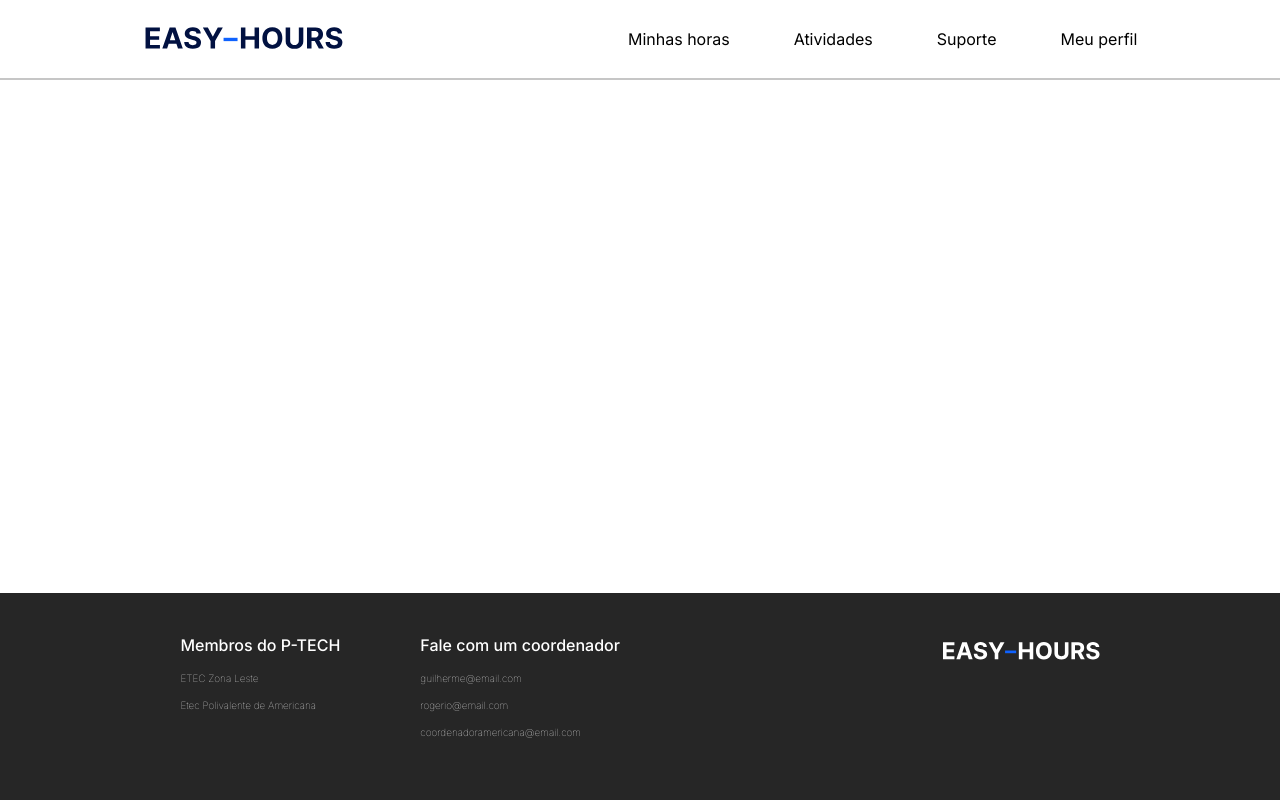
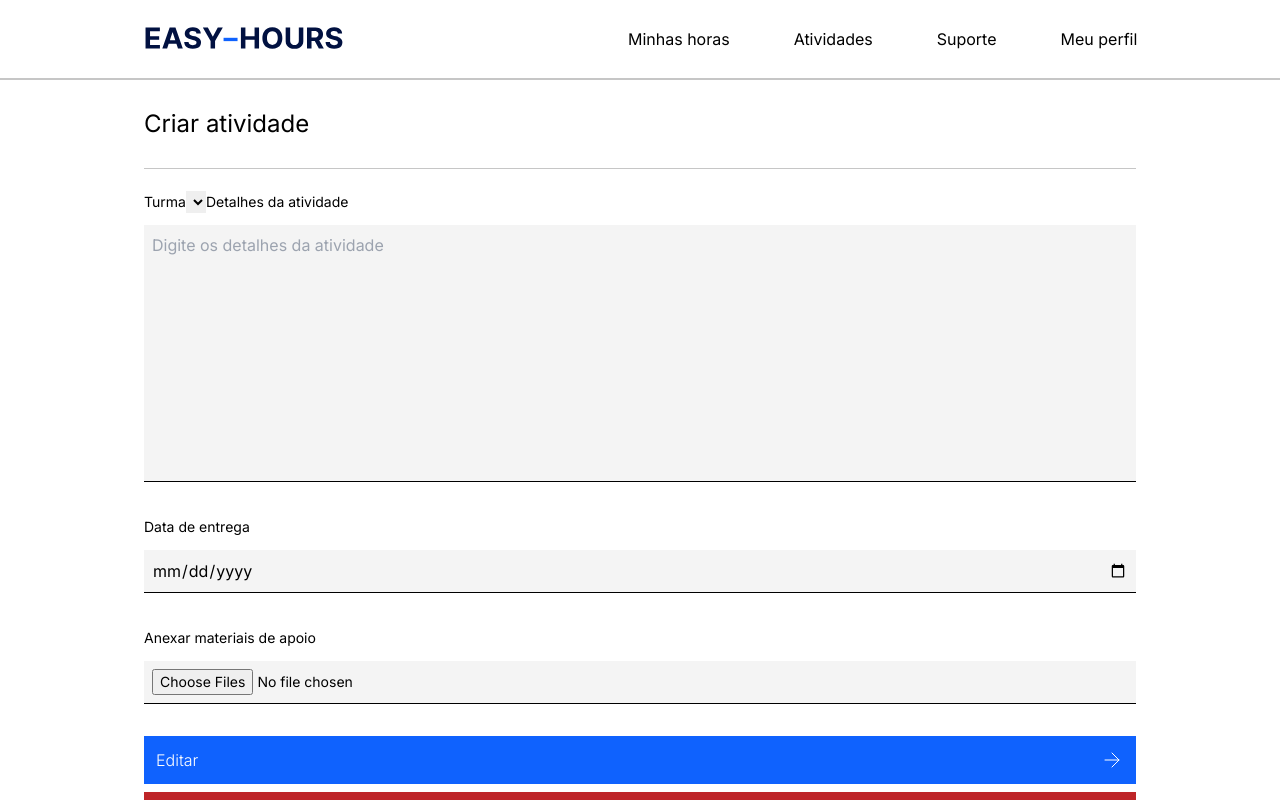
Before and after one commit to gabrielMendes21/tcc-etecZL, a Next.js app in the folder front/: page /coordenador-ETEC/atividades/nova-atividade in a window 1280 px wide. Shown: the top 800 px of the page. Built offline with nearby package versions, Linux system fonts and the light colour scheme.

Commit message:
add support and classes routes

```diff
--- a/front/src/app/(authenticated)/coordenador-ETEC/atividades/nova-atividade/page.jsx
+++ b/front/src/app/(authenticated)/coordenador-ETEC/atividades/nova-atividade/page.jsx
@@ -1,11 +1,66 @@
-import Delay from '@/components/LoadDelay'
+import FormSubmitButton from '@/components/FormSubmitButton'
+import H1 from '@/components/H1'
+import Main from '@/components/Main'
+import { Trash2 } from 'lucide-react'
 
 export default function NovaAtividade() {
   return (
-    <main>
-      <Delay>
-        <h1>Nova atividade</h1>
-      </Delay>
-    </main>
+    <Main>
+      <H1 title="Criar atividade" />
+
+      {/* Task fields */}
+      <form action="" className="pt-5">
+        <label htmlFor="class" className="text-sm">
+          Turma
+        </label>
+        <select name="class" id="class">
+          <option value=""></option>
+          <option value=""></option>
+          <option value=""></option>
+        </select>
+        {/* <input
+          type="text"
+          id="class"
+          className="mt-3 mb-8 border-b block w-full border-black bg-[#F4F4F4] focus:outline-highlighted rounded-none p-2"
+          placeholder="Digite o nome da atividade"
+        /> */}
+
+        <label htmlFor="task-details" className="text-sm">
+          Detalhes da atividade
+        </label>
+        <textarea
+          id="task-details"
+          cols="30"
+          rows="10"
+          className="mt-3 mb-8 w-full resize-none border-b block border-black bg-[#F4F4F4] focus:outline-highlighted p-2"
+          placeholder="Digite os detalhes da atividade"
+        ></textarea>
+
+        <label htmlFor="task-date" className="text-sm">
+          Data de entrega
+        </label>
+        <input
+          type="date"
+          id="task-date"
+          className="mt-3 mb-8 border-b block w-full border-black bg-[#F4F4F4] focus:outline-highlighted p-2"
+        />
+
+        <label htmlFor="task-files" className="text-sm">
+          Anexar materiais de apoio
+        </label>
+        <input
+          id="task-files"
+          type="file"
+          multiple
+          className="mt-3 mb-8 border-b block w-full border-black bg-[#F4F4F4] focus:outline-highlighted rounded-none p-2 text-sm"
+        />
+
+        <FormSubmitButton title="Editar" />
+        <button className="flex justify-between items-center w-full text-left font-light bg-[#BE2528] text-white p-3">
+          Excluir atividade
+          <Trash2 strokeWidth={1} />
+        </button>
+      </form>
+    </Main>
   )
 }
--- a/front/src/components/H2.jsx
+++ b/front/src/components/H2.jsx
@@ -1,7 +1,7 @@
 export default function H2({ title }) {
   return (
     <div>
-      <h2 className="text-base mt-5 py-7 md:text-2xl md:mb-8">{title}</h2>
+      <h2 className="text-base py-7 md:text-2xl md:mb-8">{title}</h2>
       <hr className="border-[#C6C6C6]" />
     </div>
   )
--- a/front/src/components/aluno/StudentHome.jsx
+++ b/front/src/components/aluno/StudentHome.jsx
@@ -38,6 +38,7 @@ export default function StudentHome() {
               <Task name="Pré-projeto" hours={2} dueDate="19/03/2023" />
             </Link>
             <Task name="Diagramas do projeto" hours={6} dueDate="02/04/2023" />
+
             {/* See more link */}
             <TradLink to="/aluno/atividades" size={10}>
               Ver mais
--- a/front/src/components/coordenador-ETEC/ETECCoordinatorHome.jsx
+++ b/front/src/components/coordenador-ETEC/ETECCoordinatorHome.jsx
@@ -6,6 +6,8 @@ import UserInfo from '../UserInfo'
 import { useContext } from 'react'
 import { PageContext } from '@/app/context/PageContext'
 import Main from '../Main'
+import Link from 'next/link'
+import TradLink from '../Link'
 
 export default function ETECCoordinatorHome() {
   const { setUserType } = useContext(PageContext)
@@ -27,10 +29,12 @@ export default function ETECCoordinatorHome() {
       {/* Classes */}
       <H2 title="Classes" />
       <div className="classes space-y-2">
-        <Card>
-          <span className="text-base">1º AMS - FATEC</span>
-          <span>2023</span>
-        </Card>
+        <Link href="/coordenador-ETEC/classe/classe1">
+          <Card>
+            <span className="text-base">1º AMS - FATEC</span>
+            <span>2023</span>
+          </Card>
+        </Link>
         <Card>
           <span className="text-base">2º AMS - FATEC</span>
           <span>2023</span>
@@ -41,7 +45,30 @@ export default function ETECCoordinatorHome() {
         </Card>
       </div>
 
-      <hr className="border-[#C6C6C6] my-6" />
+      <hr className="border-[#C6C6C6] mt-7" />
+
+      <H2 title="Solicitações de suporte" />
+      <div className="classes space-y-2">
+        <Link href="/coordenador-ETEC/suporte/suporte1">
+          <Card>
+            <span className="text-base">Danilo Costa Rodrigues</span>
+            <span>Horas não contabilizadas - 12/05/2023</span>
+          </Card>
+        </Link>
+        <Card>
+          <span className="text-base">Gabriel da Silva Mendes</span>
+          <span>Reconsiderações - 08/05/2023</span>
+        </Card>
+        <Card>
+          <span className="text-base">Andrei Luiz Florencio Matias</span>
+          <span>Problemas no site - 09/05/2023</span>
+        </Card>
+      </div>
+
+      {/* See more link */}
+      <TradLink to="/coordenador-ETEC/suporte" size={10}>
+        Ver mais
+      </TradLink>
     </Main>
   )
 }
```
